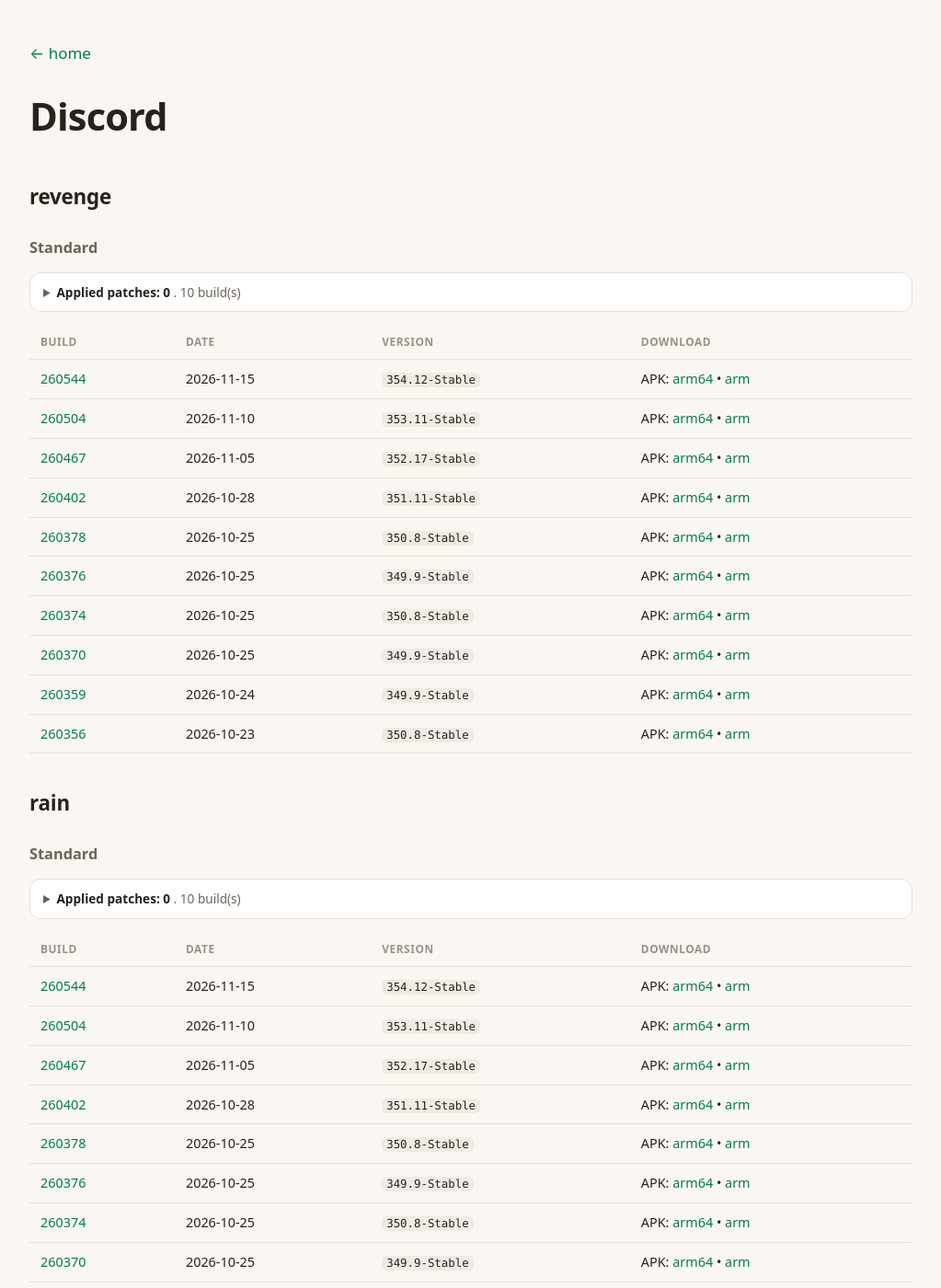
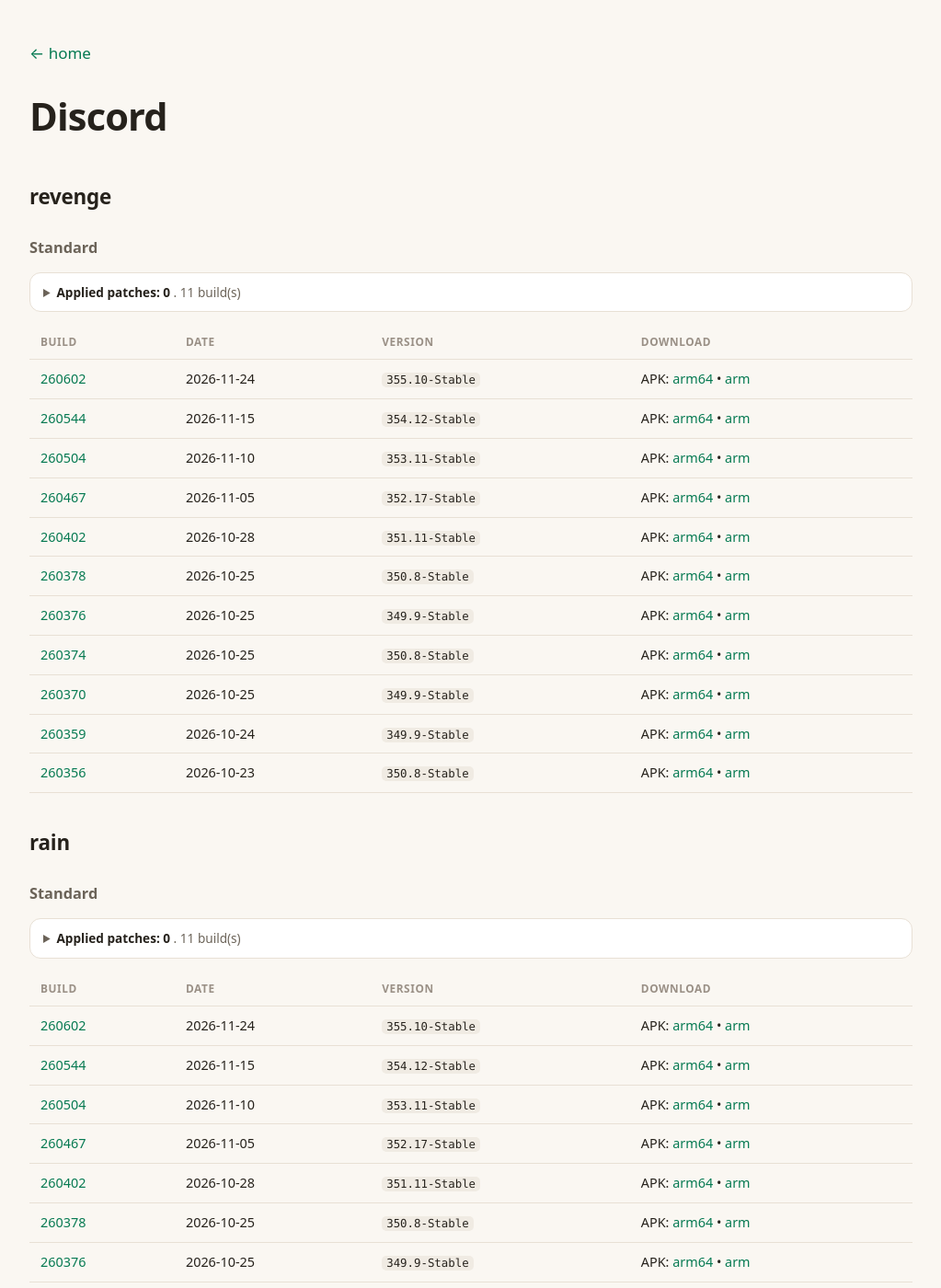
Before and after one commit to nullcpy/archive, a Jekyll site: the page built from apps/discord/index.md, in a window 1280 px wide and 1400 px high. Shown: the whole window at 92% size, without its empty margins (128-1151 px from the left). Built offline with Jekyll 4.4.1, drawn with Linux system fonts in a browser that asks for light colours.

Commit message:
chore: rebuild the archive Pages surface [skip ci]

```diff
--- a/apps/discord/index.md
+++ b/apps/discord/index.md
@@ -8,13 +8,14 @@ title: Discord
 
 ### Standard
 
-<details><summary><b>Applied patches: 0</b> . 10 build(s)</summary>
+<details><summary><b>Applied patches: 0</b> . 11 build(s)</summary>
 <ul>
 </ul>
 </details>
 
 | Build | Date | Version | Download |
 |---|---|---|---|
+| [260602](https://github.com/nullcpy/archive/releases/tag/260602) | 2026-11-24 | `355.10-Stable` | APK: [arm64](https://github.com/nullcpy/archive/releases/download/260602/discord-revenge-v355.10-Stable-arm64-v8a.apk) • [arm](https://github.com/nullcpy/archive/releases/download/260602/discord-revenge-v355.10-Stable-arm-v7a.apk) |
 | [260544](https://github.com/nullcpy/archive/releases/tag/260544) | 2026-11-15 | `354.12-Stable` | APK: [arm64](https://github.com/nullcpy/archive/releases/download/260544/discord-revenge-v354.12-Stable-arm64-v8a.apk) • [arm](https://github.com/nullcpy/archive/releases/download/260544/discord-revenge-v354.12-Stable-arm-v7a.apk) |
 | [260504](https://github.com/nullcpy/archive/releases/tag/260504) | 2026-11-10 | `353.11-Stable` | APK: [arm64](https://github.com/nullcpy/archive/releases/download/260504/discord-revenge-v353.11-Stable-arm64-v8a.apk) • [arm](https://github.com/nullcpy/archive/releases/download/260504/discord-revenge-v353.11-Stable-arm-v7a.apk) |
 | [260467](https://github.com/nullcpy/archive/releases/tag/260467) | 2026-11-05 | `352.17-Stable` | APK: [arm64](https://github.com/nullcpy/archive/releases/download/260467/discord-revenge-v352.17-Stable-arm64-v8a.apk) • [arm](https://github.com/nullcpy/archive/releases/download/260467/discord-revenge-v352.17-Stable-arm-v7a.apk) |
@@ -30,13 +31,14 @@ title: Discord
 
 ### Standard
 
-<details><summary><b>Applied patches: 0</b> . 10 build(s)</summary>
+<details><summary><b>Applied patches: 0</b> . 11 build(s)</summary>
 <ul>
 </ul>
 </details>
 
 | Build | Date | Version | Download |
 |---|---|---|---|
+| [260602](https://github.com/nullcpy/archive/releases/tag/260602) | 2026-11-24 | `355.10-Stable` | APK: [arm64](https://github.com/nullcpy/archive/releases/download/260602/discord-rain-v355.10-Stable-arm64-v8a.apk) • [arm](https://github.com/nullcpy/archive/releases/download/260602/discord-rain-v355.10-Stable-arm-v7a.apk) |
 | [260544](https://github.com/nullcpy/archive/releases/tag/260544) | 2026-11-15 | `354.12-Stable` | APK: [arm64](https://github.com/nullcpy/archive/releases/download/260544/discord-rain-v354.12-Stable-arm64-v8a.apk) • [arm](https://github.com/nullcpy/archive/releases/download/260544/discord-rain-v354.12-Stable-arm-v7a.apk) |
 | [260504](https://github.com/nullcpy/archive/releases/tag/260504) | 2026-11-10 | `353.11-Stable` | APK: [arm64](https://github.com/nullcpy/archive/releases/download/260504/discord-rain-v353.11-Stable-arm64-v8a.apk) • [arm](https://github.com/nullcpy/archive/releases/download/260504/discord-rain-v353.11-Stable-arm-v7a.apk) |
 | [260467](https://github.com/nullcpy/archive/releases/tag/260467) | 2026-11-05 | `352.17-Stable` | APK: [arm64](https://github.com/nullcpy/archive/releases/download/260467/discord-rain-v352.17-Stable-arm64-v8a.apk) • [arm](https://github.com/nullcpy/archive/releases/download/260467/discord-rain-v352.17-Stable-arm-v7a.apk) |
```
Also changed, not shown: index.md (+19 -19 lines).
